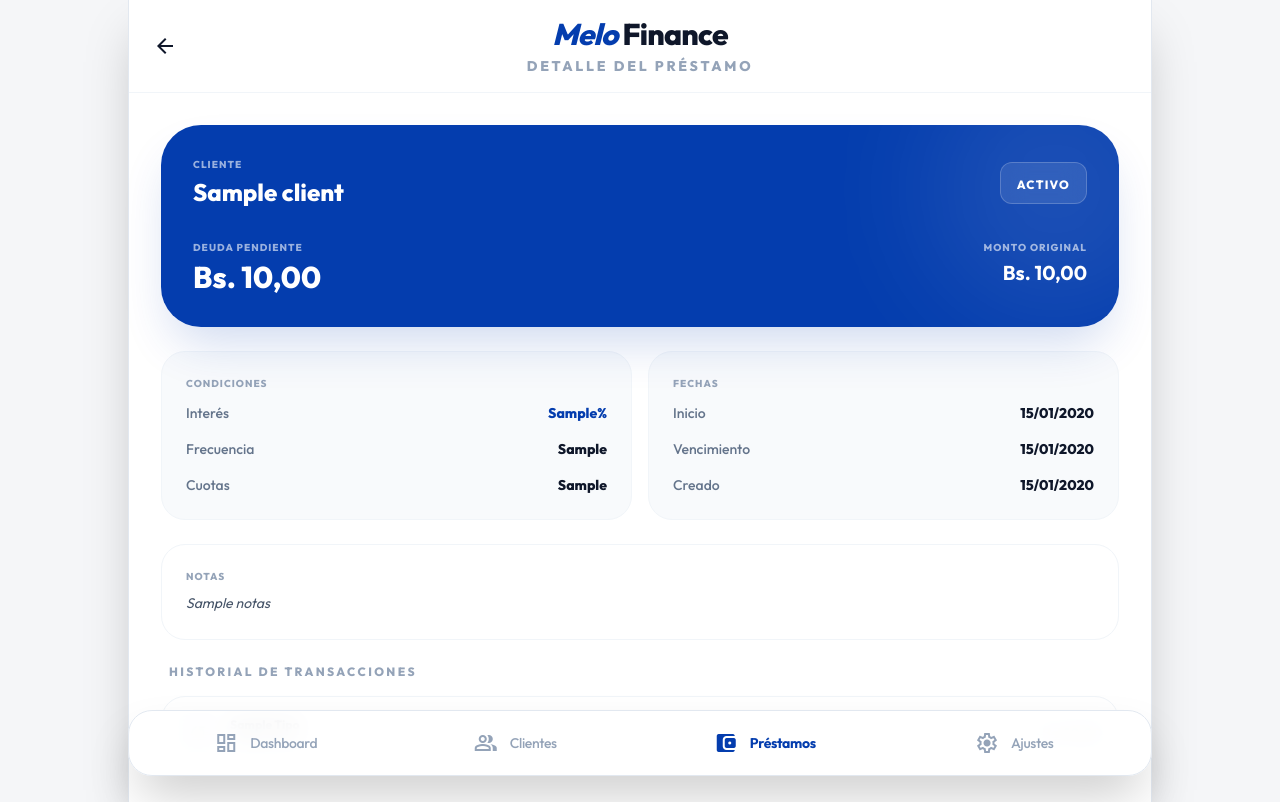
After one commit to corruzo/melo-finance, a FastAPI app: template templates/detalle-prestamo.html in a window 1280 px wide. The commit adds this page. Run offline with FastAPI, Linux system fonts and the light colour scheme; the template is opened without the code that fills it: most values are stand-ins (such as "Sample title", 1, 10 or a date in 2020); some libraries are stand-ins or nearby versions.

Commit message:
Fix: Loan history UI, detail view, capital adjustments, and movement inflows/outflows

```diff
--- a/main.py
+++ b/main.py
@@ -256,11 +256,20 @@ def movements_history_view(request: Request, db: Session = Depends(get_db), curr
     # Formatear para una vista unificada
     movements = []
     for t in loan_trans:
+        titulo = f"Pago: {t.loan.client.nombre}"
+        tipo_mov = "entrada"
+        if t.tipo == "egreso_capital":
+            titulo = f"Préstamo a: {t.loan.client.nombre}"
+            tipo_mov = "salida"
+        elif t.tipo == "ingreso_extra":
+            titulo = f"Ajuste/Anulación: {t.loan.client.nombre}"
+            tipo_mov = "entrada"
+
         movements.append({
             "fecha": t.fecha,
-            "titulo": f"Pago: {t.loan.client.nombre}",
+            "titulo": titulo,
             "monto": t.monto,
-            "tipo_ui": "entrada" if t.tipo in ["pago_cuota", "ingreso_extra"] else "salida",
+            "tipo_ui": tipo_mov,
             "categoria": "Préstamo"
         })
     for t in cap_trans:
@@ -292,6 +301,7 @@ def loans_history_view(request: Request, db: Session = Depends(get_db), current_
         formatted_loans.append({
             "id": l.id,
             "client": l.client,
+            "cliente_id": l.client.id,
             "monto_principal": monto_display,
             "moneda": l.moneda,
             "fecha_creacion": l.fecha_creacion,
@@ -339,6 +349,7 @@ def loans_hub(request: Request, db: Session = Depends(get_db), current_user: Use
         loan_list.append({
             "id": l.id,
             "cliente": l.client.nombre,
+            "cliente_id": l.client.id,
             "monto": monto_display,
             "deuda": deuda_display,
             "atraso": utils.chequear_cuota_vencida(l),
@@ -414,6 +425,24 @@ def client_detail(request: Request, client_id: int, db: Session = Depends(get_db
         "request": request,
         "client": client,
         "active_loans": active_loans,
+        "unread_count": unread_count
+    })
+
+@app.get("/loans/{loan_id}", response_class=HTMLResponse)
+def loan_detail(request: Request, loan_id: int, db: Session = Depends(get_db), current_user: User = Depends(require_user)):
+    loan = db.query(Loan).join(Client).filter(Loan.id == loan_id, Client.user_id == current_user.id).first()
+    if not loan:
+        raise HTTPException(status_code=404, detail="Préstamo no encontrado")
+
+    tasa_actual = update_bcv_rate_if_needed(db)
+    deuda_pendiente = utils.obtener_deuda_pendiente(loan)
+
+    unread_count = db.query(Notification).filter(Notification.user_id == current_user.id, Notification.leida == False).count()
+    return templates.TemplateResponse("detalle-prestamo.html", {
+        "request": request,
+        "loan": loan,
+        "tasa_actual": tasa_actual,
+        "deuda_pendiente": deuda_pendiente,
         "unread_count": unread_count
     })
 
@@ -563,6 +592,18 @@ def new_loan_post(
 
     db.commit()
 
+    # Registrar la salida de capital en el historial de transacciones
+    monto_usd_egreso = monto_principal if moneda == "USD" else monto_base_db
+    egreso_trans = Transaction(
+        loan_id=new_loan.id,
+        tipo='egreso_capital',
+        monto=monto_usd_egreso,
+        monto_real=monto_principal,
+        moneda=moneda
+    )
+    db.add(egreso_trans)
+    db.commit()
+
     crear_alerta(db, current_user.id, "Préstamo Otorgado", f"Préstamo registrado para {client.nombre}.", "success")
     return RedirectResponse(url="/loans", status_code=status.HTTP_303_SEE_OTHER)
 
@@ -573,26 +614,42 @@ def capital_settings_get(request: Request, current_user: User = Depends(require_
 
 @app.post("/settings/capital")
 def capital_settings_post(
-    capital_usd: float = Form(0.0),
-    capital_ves: float = Form(0.0),
+    capital_usd: float = Form(None),
+    capital_ves: float = Form(None),
+    ajuste_usd: float = Form(0.0),
+    ajuste_ves: float = Form(0.0),
     db: Session = Depends(get_db),
     current_user: User = Depends(require_user)
 ):
-    """Configura el capital dual."""
+    """Configura el capital dual o realiza ajustes relativos."""
     user = current_user
     if user:
-        # USD
-        dif_usd = capital_usd - user.capital_total_usd
-        if dif_usd != 0:
-            ct = CapitalTransaction(user_id=user.id, tipo="inversion" if dif_usd > 0 else "retiro", monto=abs(dif_usd), moneda="USD")
+        # Ajustes relativos (Suma/Resta)
+        if ajuste_usd != 0:
+            user.capital_total_usd += ajuste_usd
+            ct = CapitalTransaction(user_id=user.id, tipo="inversion" if ajuste_usd > 0 else "retiro", monto=abs(ajuste_usd), moneda="USD")
             db.add(ct)
-            user.capital_total_usd = capital_usd
-        # VES
-        dif_ves = capital_ves - user.capital_total_ves
-        if dif_ves != 0:
-            ct = CapitalTransaction(user_id=user.id, tipo="inversion" if dif_ves > 0 else "retiro", monto=abs(dif_ves), moneda="VES")
+
+        if ajuste_ves != 0:
+            user.capital_total_ves += ajuste_ves
+            ct = CapitalTransaction(user_id=user.id, tipo="inversion" if ajuste_ves > 0 else "retiro", monto=abs(ajuste_ves), moneda="VES")
             db.add(ct)
-            user.capital_total_ves = capital_ves
+
+        # Ajustes directos (si se enviaron valores en los inputs de "Total")
+        if capital_usd is not None and ajuste_usd == 0:
+            dif_usd = capital_usd - user.capital_total_usd
+            if dif_usd != 0:
+                ct = CapitalTransaction(user_id=user.id, tipo="inversion" if dif_usd > 0 else "retiro", monto=abs(dif_usd), moneda="USD")
+                db.add(ct)
+                user.capital_total_usd = capital_usd
+
+        if capital_ves is not None and ajuste_ves == 0:
+            dif_ves = capital_ves - user.capital_total_ves
+            if dif_ves != 0:
+                ct = CapitalTransaction(user_id=user.id, tipo="inversion" if dif_ves > 0 else "retiro", monto=abs(dif_ves), moneda="VES")
+                db.add(ct)
+                user.capital_total_ves = capital_ves
+
         db.commit()
     return RedirectResponse(url="/settings/profile", status_code=status.HTTP_303_SEE_OTHER)
 
@@ -644,6 +701,17 @@ def cancel_loan(
         db.query(User).filter(User.id == current_user.id).update({User.capital_total_ves: User.capital_total_ves + (deuda * tasa)})
 
     loan.estatus = 'anulado'
+
+    # Registrar devolución de capital
+    reintegro_trans = Transaction(
+        loan_id=loan.id,
+        tipo='ingreso_extra',
+        monto=deuda if loan.moneda == "USD" else deuda, # deuda ya está en base-USD si el helper así lo hace
+        monto_real=deuda if loan.moneda == "USD" else (deuda * update_bcv_rate_if_needed(db)),
+        moneda=loan.moneda
+    )
+    db.add(reintegro_trans)
+
     db.commit()
     crear_alerta(db, current_user.id, "Préstamo Anulado", f"El préstamo de {loan.client.nombre} fue anulado. Capital devuelto al fondo.", "alert")
     return RedirectResponse(url="/loans", status_code=status.HTTP_303_SEE_OTHER)
--- /dev/null
+++ b/templates/detalle-prestamo.html
@@ -0,0 +1,232 @@
+<!DOCTYPE html>
+<html lang="es">
+
+<head>
+    <meta charset="utf-8" />
+    <meta content="width=device-width, initial-scale=1.0, maximum-scale=1.0, user-scalable=no" name="viewport" />
+    <meta name="apple-mobile-web-app-capable" content="yes">
+    <meta name="apple-mobile-web-app-status-bar-style" content="black-translucent">
+    <meta name="apple-mobile-web-app-title" content="Melo Finance">
+    <meta name="theme-color" content="#043dae">
+    <title>Melo Finance - Detalle Préstamo</title>
+    <script src="https://cdn.tailwindcss.com?plugins=forms,container-queries"></script>
+    <link href="https://fonts.googleapis.com/css2?family=Outfit:wght@300;400;500;600;700;800&display=swap"
+        rel="stylesheet" />
+    <link href="https://fonts.googleapis.com/css2?family=Material+Symbols+Outlined:wght,FILL@100..700,0..1&display=swap"
+        rel="stylesheet" />
+    <script id="tailwind-config">
+        tailwind.config = {
+            darkMode: "class",
+            theme: {
+                extend: {
+                    colors: {
+                        "primary": "#043dae",
+                        "melo-dark": "#032d82",
+                        "background-light": "#f5f6f8",
+                        "background-dark": "#0f1623",
+                    },
+                    fontFamily: { "display": ["Manrope", "sans-serif"] },
+                },
+            },
+        }
+    </script>
+    <style>
+        body {
+            font-family: 'Outfit', sans-serif;
+            overscroll-behavior-y: contain;
+        }
+
+        .material-symbols-outlined {
+            font-variation-settings: 'FILL' 0, 'wght' 400, 'GRAD' 0, 'opsz' 24;
+        }
+    </style>
+</head>
+
+<body class="bg-background-light dark:bg-background-dark text-slate-900 dark:text-slate-100 min-h-screen">
+    <div
+        class="relative flex min-h-screen w-full flex-col max-w-5xl mx-auto bg-white dark:bg-slate-900 md:shadow-2xl md:border-x border-slate-200 dark:border-slate-800">
+        <!-- Header -->
+        <header
+            class="flex items-center justify-between p-4 sticky top-0 z-30 bg-white/90 dark:bg-slate-900/90 backdrop-blur-md border-b border-slate-100 dark:border-slate-800">
+            <button onclick="window.location.href='/loans'"
+                class="text-slate-900 dark:text-slate-100 flex size-10 shrink-0 items-center justify-center hover:bg-slate-100 dark:hover:bg-slate-800 rounded-full transition-colors">
+                <span class="material-symbols-outlined">arrow_back</span>
+            </button>
+            <div class="flex-1 flex flex-col items-center">
+                <h2
+                    class="text-primary italic font-black text-2xl md:text-3xl tracking-tight leading-none pointer-events-none">
+                    Melo
+                    <span class="text-slate-900 dark:text-white not-italic">Finance</span>
+                </h2>
+                <p class="text-[10px] md:text-sm text-slate-400 uppercase font-black tracking-[0.2em] mt-1">Detalle del
+                    Préstamo</p>
+            </div>
+            <div class="size-10"></div>
+        </header>
+
+        <main class="flex-1 p-4 md:p-8 space-y-6 pb-32">
+            <!-- Loan Card -->
+            <div
+                class="relative overflow-hidden p-8 rounded-[2.5rem] bg-primary text-white shadow-2xl shadow-primary/20">
+                <div class="absolute top-0 right-0 -mr-16 -mt-16 w-64 h-64 bg-white/10 rounded-full blur-3xl"></div>
+
+                <div class="relative z-10">
+                    <div class="flex items-center justify-between mb-8">
+                        <div>
+                            <p class="text-white/60 text-[10px] font-black uppercase tracking-widest mb-1">Cliente</p>
+                            <h3 class="text-2xl font-black">{{ loan.client.nombre }}</h3>
+                        </div>
+                        <div class="px-4 py-2 bg-white/10 rounded-xl backdrop-blur-md border border-white/20">
+                            <span class="text-xs font-black uppercase tracking-widest">{{ loan.estatus }}</span>
+                        </div>
+                    </div>
+
+                    <div class="grid grid-cols-2 gap-8">
+                        <div>
+                            <p class="text-white/60 text-[10px] font-black uppercase tracking-widest mb-1">Deuda
+                                Pendiente</p>
+                            <h4 class="text-3xl font-black">
+                                {{ "$" if loan.moneda == "USD" else "Bs." }} {{ (deuda_pendiente * (tasa_actual if
+                                loan.moneda == 'VES' else 1))|format_currency }}
+                            </h4>
+                            {% if loan.moneda == 'VES' %}
+                            <p class="text-white/40 text-[10px] mt-1 italic">Vínculo: ${{
+                                deuda_pendiente|format_currency }}</p>
+                            {% endif %}
+                        </div>
+                        <div class="text-right">
+                            <p class="text-white/60 text-[10px] font-black uppercase tracking-widest mb-1">Monto
+                                Original</p>
+                            <p class="text-xl font-bold">
+                                {{ "$" if loan.moneda == "USD" else "Bs." }} {{ loan.monto_original|format_currency }}
+                            </p>
+                        </div>
+                    </div>
+                </div>
+            </div>
+
+            <!-- Details Grid -->
+            <div class="grid grid-cols-1 md:grid-cols-2 gap-4">
+                <div
+                    class="p-6 rounded-3xl bg-slate-50 dark:bg-slate-800/50 border border-slate-100 dark:border-slate-800">
+                    <p class="text-[10px] font-black text-slate-400 uppercase tracking-widest mb-3">Condiciones</p>
+                    <div class="space-y-4">
+                        <div class="flex items-center justify-between">
+                            <span class="text-sm text-slate-500 font-medium">Interés</span>
+                            <span class="text-sm font-black text-primary">{{ loan.porcentaje_interes }}%</span>
+                        </div>
+                        <div class="flex items-center justify-between">
+                            <span class="text-sm text-slate-500 font-medium">Frecuencia</span>
+                            <span class="text-sm font-black text-slate-900 dark:text-white capitalize">{{
+                                loan.frecuencia_pagos }}</span>
+                        </div>
+                        <div class="flex items-center justify-between">
+                            <span class="text-sm text-slate-500 font-medium">Cuotas</span>
+                            <span class="text-sm font-black text-slate-900 dark:text-white">{{ loan.cuotas_totales
+                                }}</span>
+                        </div>
+                    </div>
+                </div>
+
+                <div
+                    class="p-6 rounded-3xl bg-slate-50 dark:bg-slate-800/50 border border-slate-100 dark:border-slate-800">
+                    <p class="text-[10px] font-black text-slate-400 uppercase tracking-widest mb-3">Fechas</p>
+                    <div class="space-y-4">
+                        <div class="flex items-center justify-between">
+                            <span class="text-sm text-slate-500 font-medium">Inicio</span>
+                            <span class="text-sm font-black text-slate-900 dark:text-white">{{
+                                loan.fecha_inicio.strftime('%d/%m/%Y') }}</span>
+                        </div>
+                        <div class="flex items-center justify-between">
+                            <span class="text-sm text-slate-500 font-medium">Vencimiento</span>
+                            <span class="text-sm font-black text-slate-900 dark:text-white">
+                                {{ loan.fecha_vencimiento.strftime('%d/%m/%Y') if loan.fecha_vencimiento else 'N/A' }}
+                            </span>
+                        </div>
+                        <div class="flex items-center justify-between">
+                            <span class="text-sm text-slate-500 font-medium">Creado</span>
+                            <span class="text-sm font-black text-slate-900 dark:text-white">{{
+                                loan.fecha_creacion.strftime('%d/%m/%Y') }}</span>
+                        </div>
+                    </div>
+                </div>
+            </div>
+
+            <!-- Notes -->
+            {% if loan.notas %}
+            <div class="p-6 rounded-3xl bg-white dark:bg-slate-900 border border-slate-100 dark:border-slate-800">
+                <p class="text-[10px] font-black text-slate-400 uppercase tracking-widest mb-2">Notas</p>
+                <p class="text-sm text-slate-600 dark:text-slate-300 leading-relaxed italic">{{ loan.notas }}</p>
+            </div>
+            {% endif %}
+
+            <!-- Transaction History -->
+            <div>
+                <h4 class="text-xs font-black text-slate-400 uppercase tracking-[0.2em] mb-4 px-2">Historial de
+                    Transacciones</h4>
+                <div
+                    class="bg-white dark:bg-slate-900 rounded-3xl border border-slate-100 dark:border-slate-800 overflow-hidden">
+                    {% for t in loan.transactions %}
+                    <div
+                        class="p-4 flex items-center justify-between hover:bg-slate-50 dark:hover:bg-slate-800/50 transition-colors">
+                        <div class="flex items-center gap-3">
+                            <div
+                                class="size-10 rounded-xl {% if t.tipo == 'pago_cuota' %}bg-emerald-500/10 text-emerald-500{% else %}bg-slate-100 dark:bg-slate-800 text-slate-400{% endif %} flex items-center justify-center">
+                                <span class="material-symbols-outlined text-xl">
+                                    {% if t.tipo == 'pago_cuota' %}payments{% elif t.tipo == 'egreso_capital' %}upload{%
+                                    else %}sync{% endif %}
+                                </span>
+                            </div>
+                            <div>
+                                <p class="text-xs font-black text-slate-900 dark:text-white capitalize">{{
+                                    t.tipo.replace('_', ' ') }}</p>
+                                <p class="text-[10px] font-bold text-slate-400">{{ t.fecha.strftime('%d/%m/%y %H:%M') }}
+                                </p>
+                            </div>
+                        </div>
+                        <div class="text-right">
+                            <p
+                                class="text-sm font-black {% if t.tipo == 'pago_cuota' %}text-emerald-500{% else %}text-slate-400{% endif %}">
+                                {% if t.tipo == 'pago_cuota' %}+{% else %}-{% endif %} {{ "$" if t.moneda == "USD" else
+                                "Bs." }} {{ t.monto_real|format_currency }}
+                            </p>
+                        </div>
+                    </div>
+                    {% else %}
+                    <div class="p-12 text-center text-slate-400 text-sm italic">
+                        No hay movimientos registrados
+                    </div>
+                    {% endfor %}
+                </div>
+            </div>
+        </main>
+
+        <!-- Bottom Navigation Bar -->
+        <div
+            class="fixed bottom-0 md:bottom-6 left-0 right-0 flex max-w-md md:max-w-3xl lg:max-w-5xl mx-auto gap-2 border-t md:border border-slate-200 dark:border-slate-700 md:rounded-3xl md:shadow-2xl bg-white/90 dark:bg-slate-900/90 backdrop-blur-md px-4 pb-6 pt-2 md:py-2 z-50 transition-all">
+            <a class="flex flex-1 md:flex-row flex-col items-center justify-center gap-2 md:gap-3 text-slate-400 dark:text-slate-500 hover:text-primary transition-colors md:hover:bg-primary/5 md:py-3 md:rounded-xl"
+                href="/dashboard">
+                <span class="material-symbols-outlined">dashboard</span>
+                <p class="text-[10px] md:text-sm font-medium leading-normal tracking-tight">Dashboard</p>
+            </a>
+            <a class="flex flex-1 md:flex-row flex-col items-center justify-center gap-2 md:gap-3 text-slate-400 dark:text-slate-500 hover:text-primary transition-colors md:hover:bg-primary/5 md:py-3 md:rounded-xl"
+                href="/clients">
+                <span class="material-symbols-outlined">group</span>
+                <p class="text-[10px] md:text-sm font-medium leading-normal tracking-tight">Clientes</p>
+            </a>
+            <a class="flex flex-1 md:flex-row flex-col items-center justify-center gap-2 md:gap-3 text-primary md:hover:bg-primary/5 md:py-3 md:rounded-xl transition-colors"
+                href="/loans">
+                <span class="material-symbols-outlined"
+                    style="font-variation-settings: 'FILL' 1;">account_balance_wallet</span>
+                <p class="text-[10px] md:text-sm font-bold leading-normal tracking-tight">Préstamos</p>
+            </a>
+            <a class="flex flex-1 md:flex-row flex-col items-center justify-center gap-2 md:gap-3 text-slate-400 dark:text-slate-500 hover:text-primary transition-colors md:hover:bg-primary/5 md:py-3 md:rounded-xl"
+                href="/settings/profile">
+                <span class="material-symbols-outlined">settings</span>
+                <p class="text-[10px] md:text-sm font-medium leading-normal tracking-tight">Ajustes</p>
+            </a>
+        </div>
+    </div>
+</body>
+
+</html>
--- a/templates/notificaciones.html
+++ b/templates/notificaciones.html
@@ -90,10 +90,10 @@
         <!-- Header Section -->
         <header
             class="flex items-center justify-between p-4 sticky top-0 z-30 bg-white/90 dark:bg-slate-900/90 backdrop-blur-md border-b border-slate-100 dark:border-slate-800">
-            <button onclick="window.history.back()"
+            <a href="/dashboard"
                 class="text-slate-900 dark:text-slate-100 flex size-10 shrink-0 items-center justify-center hover:bg-slate-100 dark:hover:bg-slate-800 rounded-full transition-colors">
                 <span class="material-symbols-outlined">arrow_back</span>
-            </button>
+            </a>
             <div class="flex-1 flex flex-col items-center">
                 <h2
                     class="text-primary italic font-black text-2xl md:text-3xl tracking-tight leading-none pointer-events-none">
```
Also changed, not shown: templates/capital_settings.html (+50 -25 lines), templates/centro-de-prestamos.html (+16 -9 lines), templates/dashboard.html (+23 -18 lines), templates/historial-prestamos.html (+9 -7 lines).
